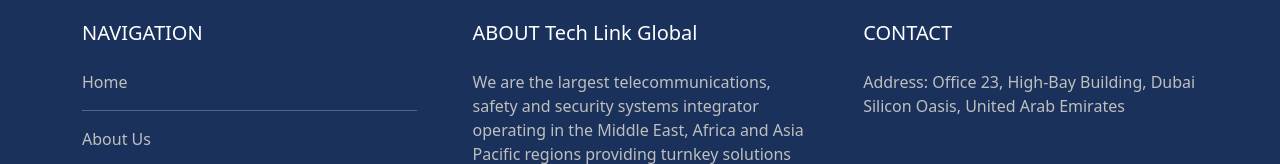
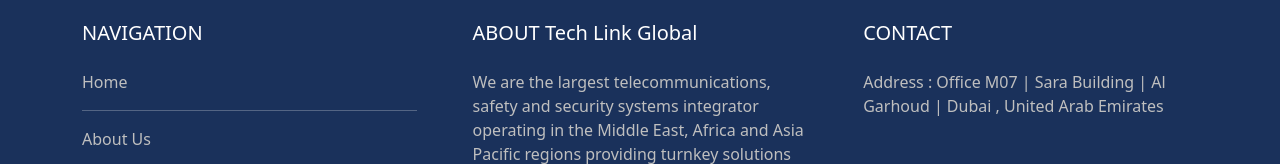
Before and after one commit to Islam8Bahaa/Tech-Link-Global, a plain HTML site: page index.html in a window 1280 px wide. Shown: the part 2416-2580 px from the top of the page. Drawn offline with nearby package versions, Linux system fonts and the light colour scheme; some packages are replaced by stand-ins of ours; a script that the page names is missing.

Commit message:
Finish Implementing UI/UX

```diff
--- a/index.html
+++ b/index.html
@@ -360,7 +360,7 @@
                     </div>
                     <div class="box">
                         <h5>CONTACT</h5>
-                        <p>Address: Office 23, High-Bay Building, Dubai Silicon Oasis, United Arab Emirates</p>
+                        <p>Address : Office M07 | Sara Building | Al Garhoud | Dubai , United Arab Emirates</p>
                     </div>
                 </div>
             </div>
```
